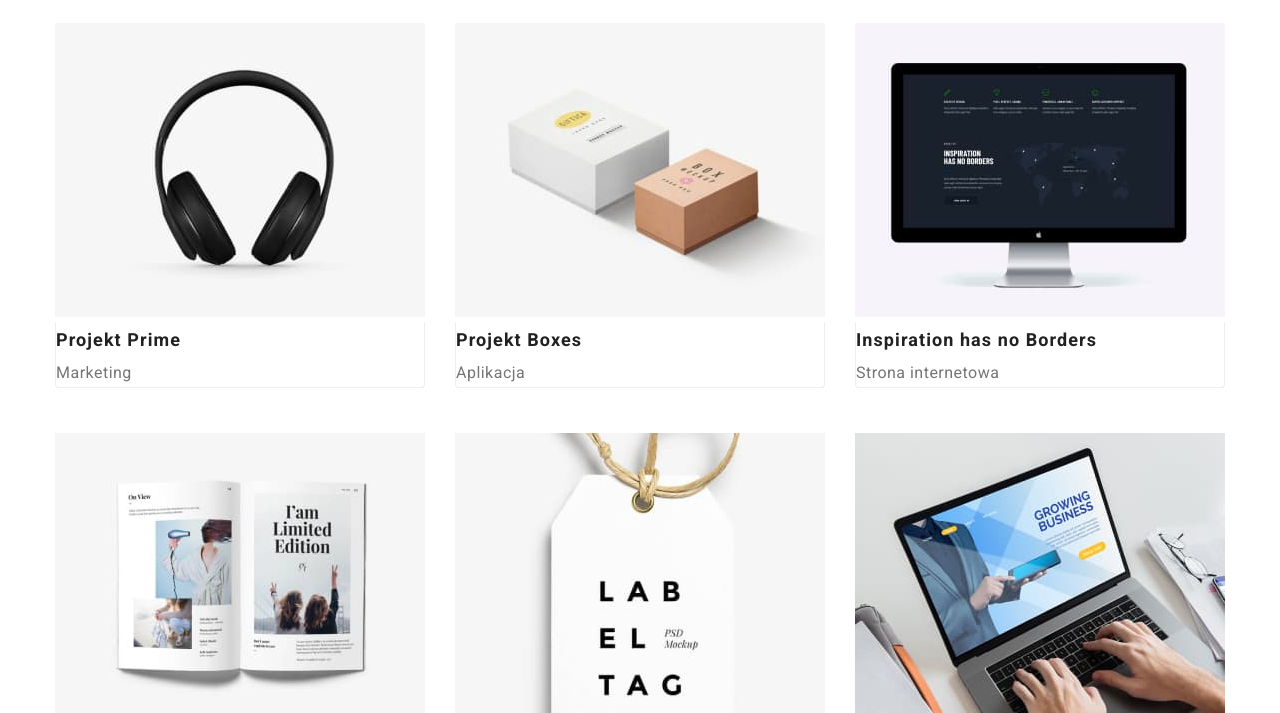
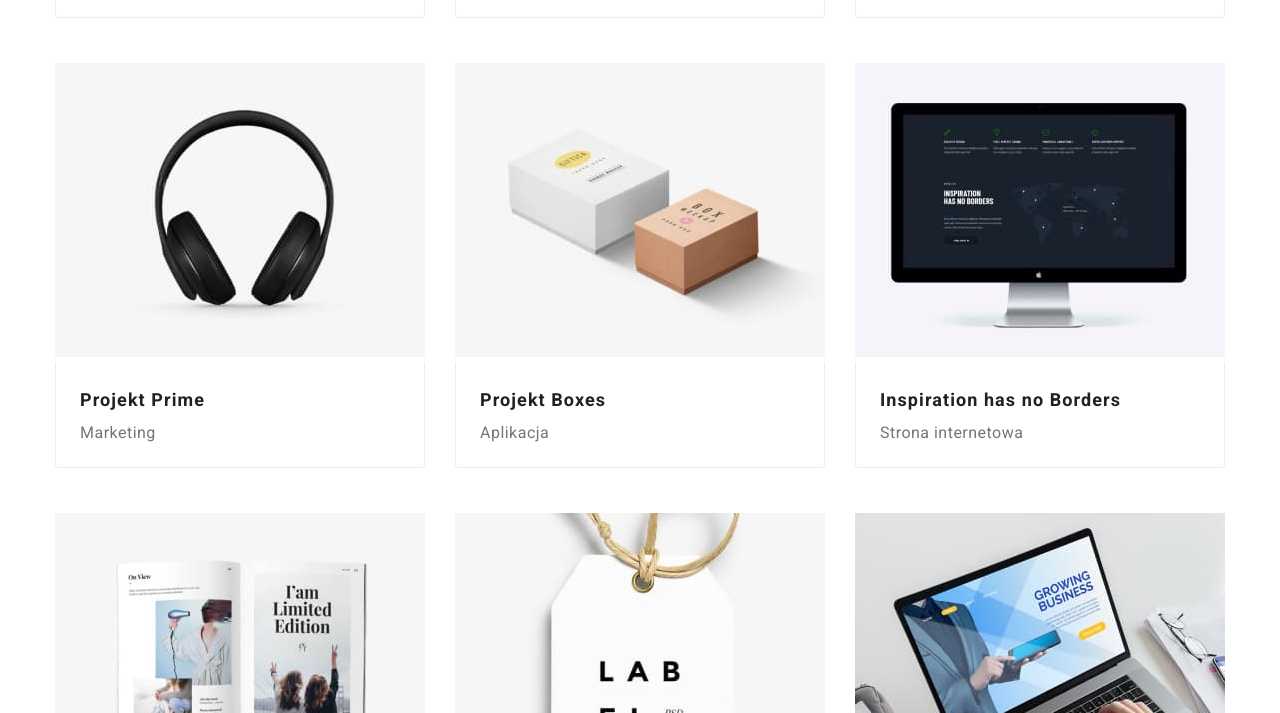
Before and after one commit to AdamAlot/goit-markup-hw-03, a plain HTML site: page portfolio.html in a window 1280 px wide. Shown: the part 639-1352 px from the top of the page. Drawn offline with nearby package versions, Linux system fonts and the light colour scheme.

Commit message:
css shiffting

```diff
--- a/css/styles.css
+++ b/css/styles.css
@@ -18,6 +18,7 @@ body {
 }
 .img {
   display: block;
+  margin: 0;
 }
 .container {
   max-width: 1200px;
@@ -122,7 +123,6 @@ body {
   border-radius: 4px;
   border-color: var(--background-button-color);
   border-style: hidden;
-
 }
 .button:hover {
   background-color: var(--brand-color);
@@ -308,9 +308,8 @@ body {
   padding-bottom: 15px;
 }
 .section-grid {
-
- padding-top: 50px;
-    align-items: center;
+  padding-top: 50px;
+  align-items: center;
 }
 .page-header {
   border-bottom: 1px solid var(--border-navi);
@@ -348,7 +347,7 @@ body {
   border: 1px solid var(--border-color);
   border-top: none;
   border-radius: 0px 0px 4px 4px;
-  border padding: 20px 24px;
+  padding: 20px 24px;
 }
 .navi-list {
   display: flex;
```
